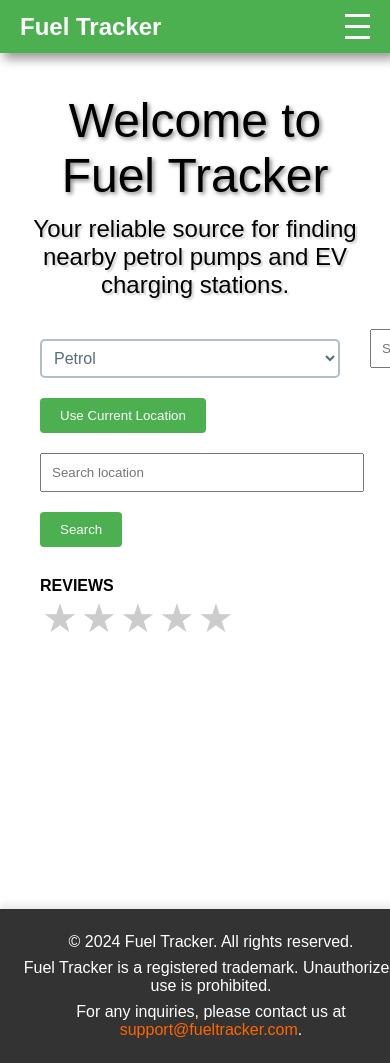
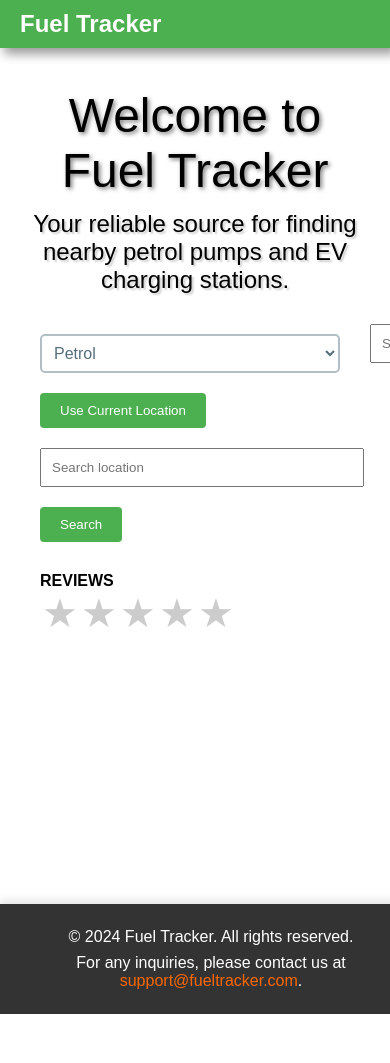
Before and after one commit to panchalbhakti/FuelTracker, a plain HTML site: page index.html in a window 390 px wide. Shown: the top 1063 px of the page. After the commit the page ends 1014 px from the top, so only its background shows below. Drawn offline with nearby package versions, Linux system fonts and the light colour scheme; some packages are replaced by stand-ins of ours; a web font is replaced by a local one.

Commit message:
responsive code

```diff
--- a/index.html
+++ b/index.html
@@ -19,11 +19,6 @@
                 <li><a href="about.html">About</a></li>
                 <li><a href="contact.html">Contact</a></li>
             </ul>
-            <div class="navbar-toggle" id="mobile-menu">
-                <span class="bar"></span>
-                <span class="bar"></span>
-                <span class="bar"></span>
-            </div>
         </nav>
     </header>
 
@@ -67,9 +62,9 @@
 
     <footer class="footer-section">
         <p>&copy; 2024 Fuel Tracker. All rights reserved.</p>
-        <p>Fuel Tracker is a registered trademark. Unauthorized use is prohibited.</p>
         <p>For any inquiries, please contact us at <a href="mailto:support@fueltracker.com">support@fueltracker.com</a>.</p>
     </footer>
+    <script src="https://unpkg.com/leaflet@1.7.1/dist/leaflet.js"></script>
     <script src="script.js"></script>
 </body>
 </html>
```
